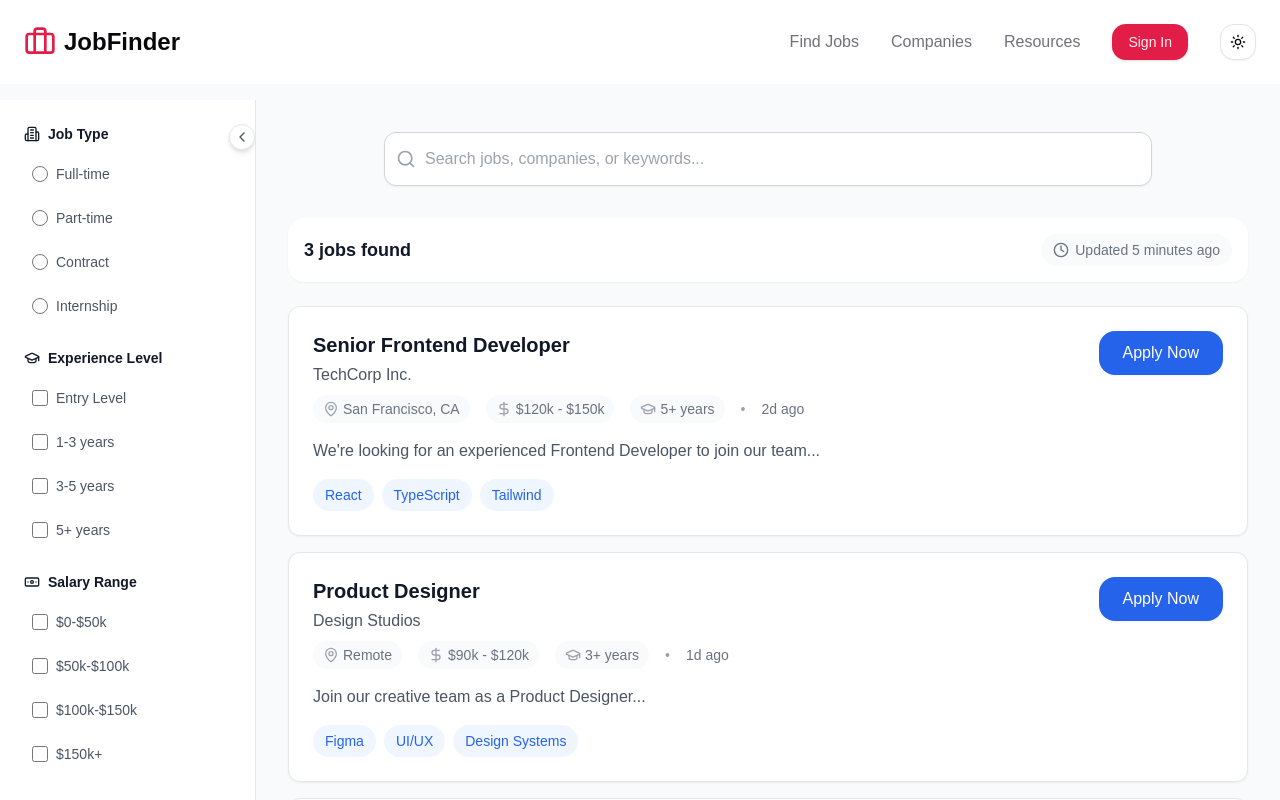
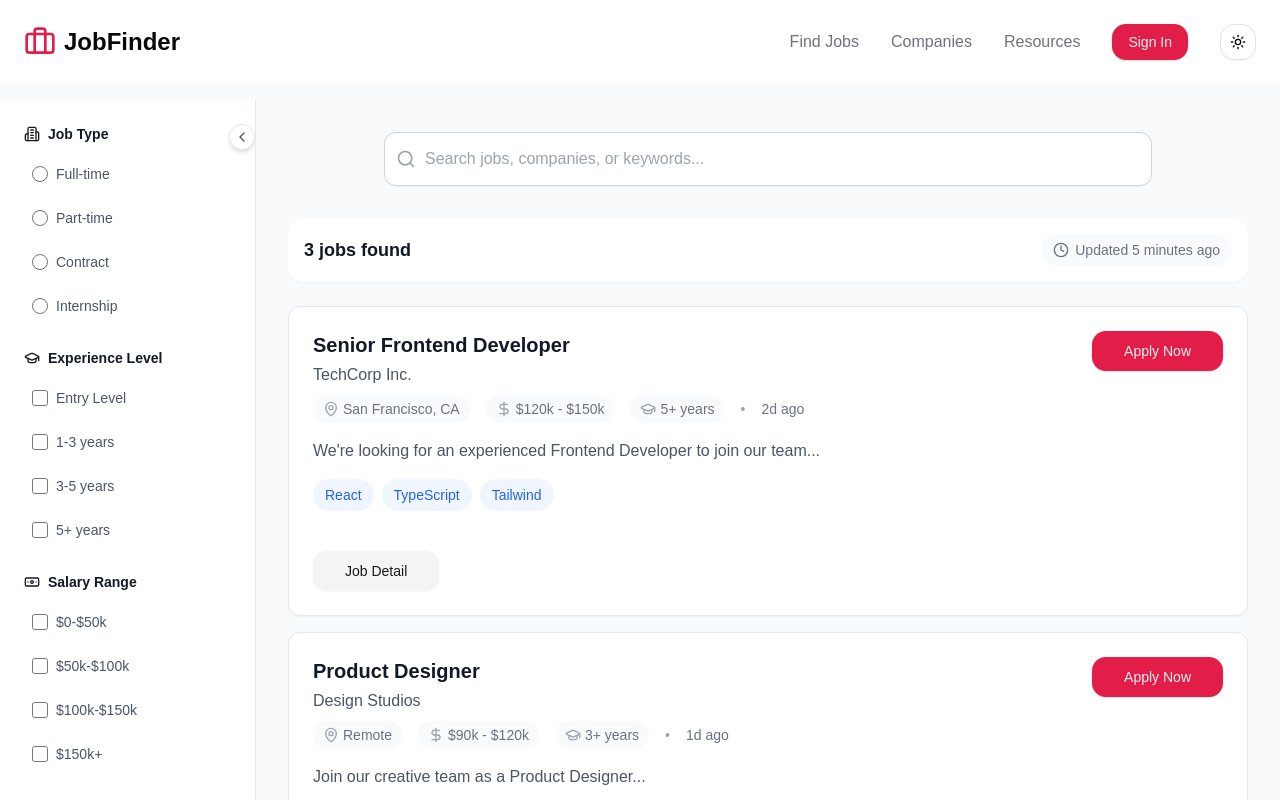
Before and after one commit to peterdinis/JobFinder, a Next.js app: page /jobs/dashboard in a window 1280 px wide. Shown: the top 800 px of the page. Built offline with nearby package versions, Linux system fonts and the light colour scheme.

Commit message:
feat: Update buttons

```diff
--- a/app/_components/jobs/dashboard/JobDashboardLayout.tsx
+++ b/app/_components/jobs/dashboard/JobDashboardLayout.tsx
@@ -1,6 +1,7 @@
 "use client"
 
 import { FC, useState } from "react";
+import { Button } from "@/components/ui/button";
 import { Search, MapPin, DollarSign, Building2, Clock, Banknote, GraduationCap, ChevronLeft, ChevronRight } from 'lucide-react';
 import {
     Pagination,
@@ -12,6 +13,7 @@ import {
     PaginationPrevious,
 } from "@/components/ui/pagination"
 import { jobs, jobTypes, experienceLevels, salaryRanges } from "./customData";
+import Link from "next/link";
 
 
 const JobDashboardLayout: FC = () => {
@@ -202,9 +204,9 @@ const JobDashboardLayout: FC = () => {
                                                 <span className="text-gray-500">{job.posted}</span>
                                             </div>
                                         </div>
-                                        <button className="bg-blue-600 text-white px-6 py-2.5 rounded-lg hover:bg-blue-700 transition-all duration-200 font-medium shadow-sm hover:shadow-md">
+                                        <Button size={"lg"}>
                                             Apply Now
-                                        </button>
+                                        </Button>
                                     </div>
                                     <p className="mt-4 text-gray-600 dark:text-sky-50 line-clamp-2">{job.description}</p>
                                     <div className="mt-4 flex flex-wrap gap-2">
@@ -214,6 +216,9 @@ const JobDashboardLayout: FC = () => {
                                             </span>
                                         ))}
                                     </div>
+                                    <Button size={"lg"} variant={"secondary"} className="mt-10">
+                                        <Link href="#">Job Detail</Link>
+                                    </Button>
                                 </div>
                             ))}
                         </div>
```
Lines whose indentation alone changed are shown as unchanged.
